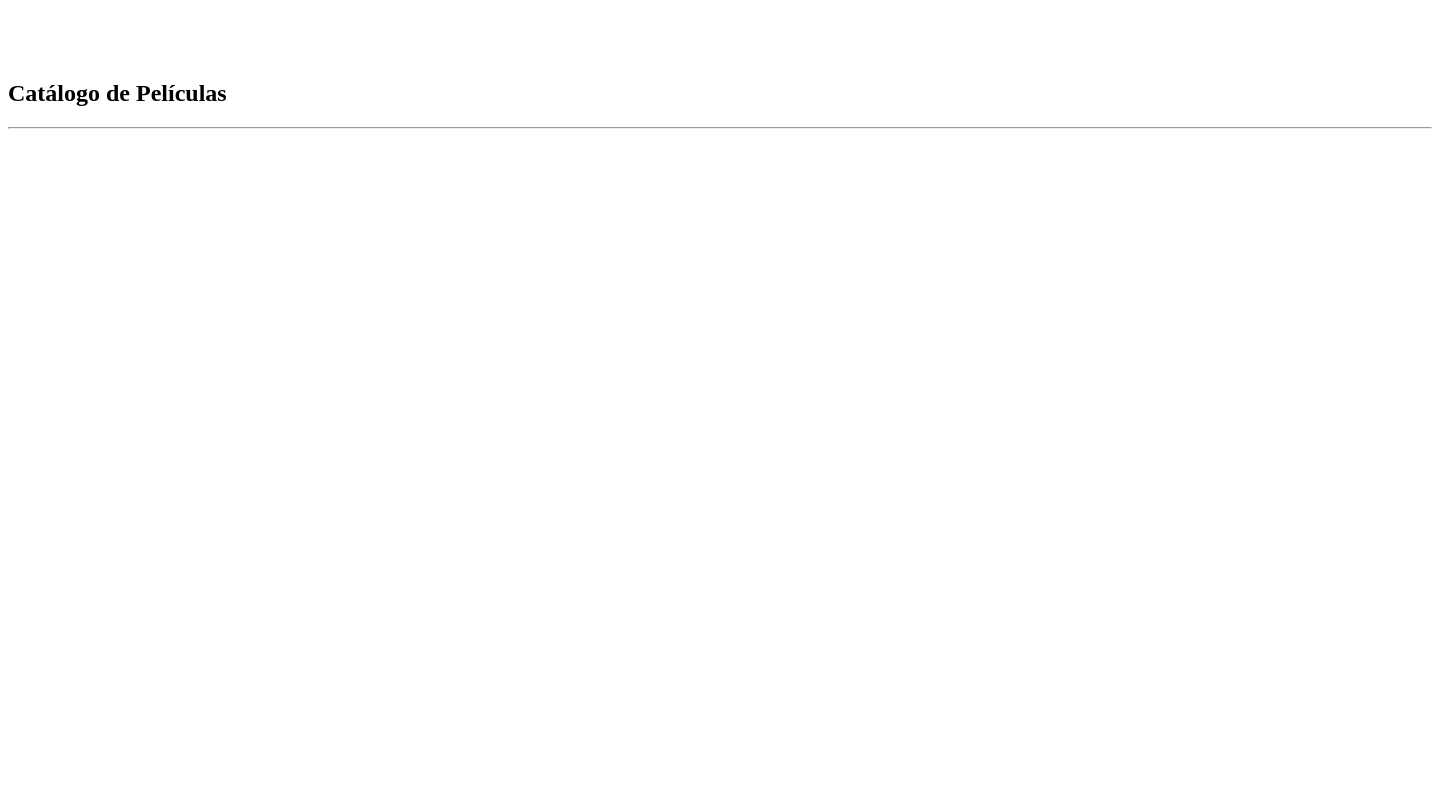
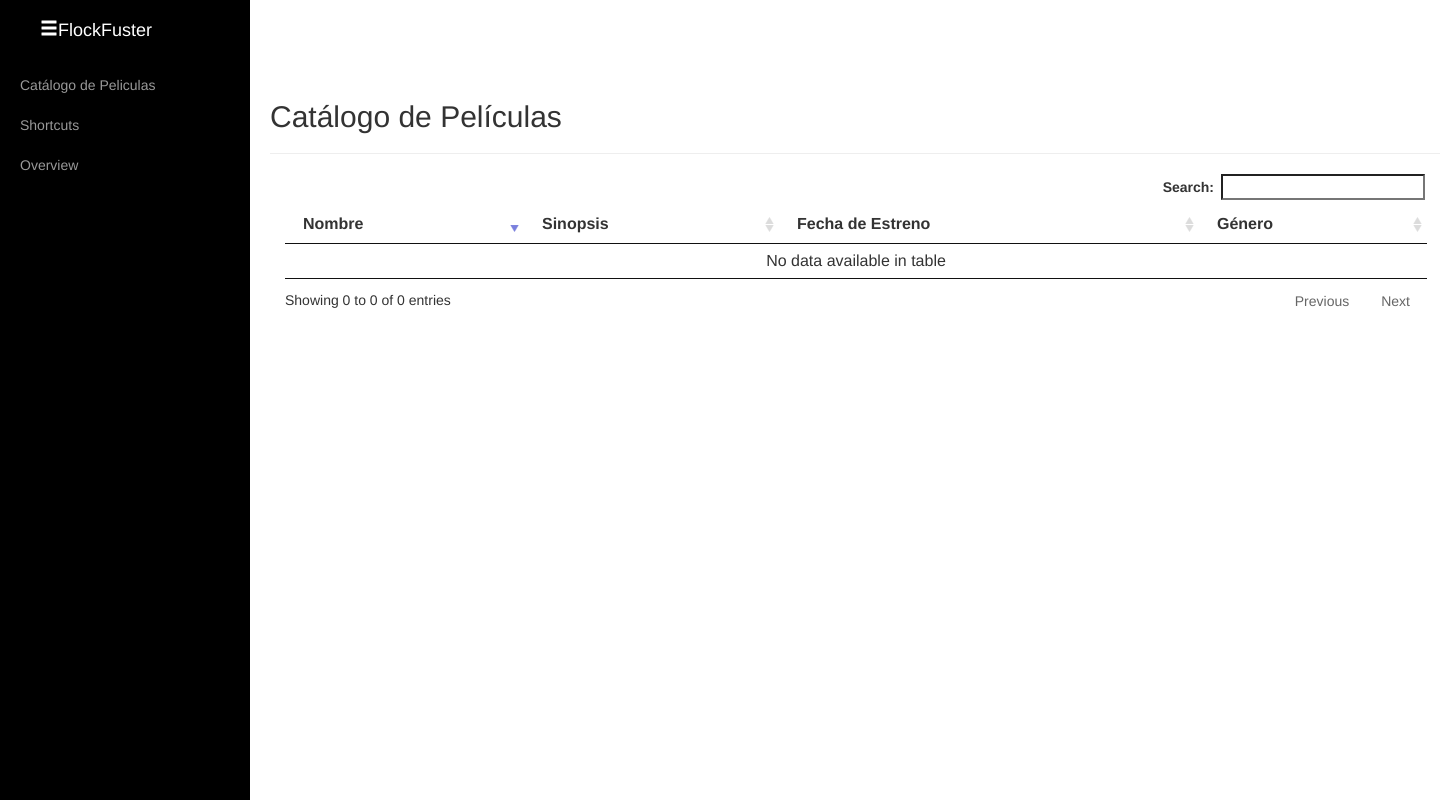
Before and after one commit to DwebDAgullo/Exp4, a CodeIgniter app: page /Exp4/index.php/catalogo in a window 1440 px wide. Run offline with CodeIgniter, Linux system fonts and the light colour scheme; data that the repository does not hold is empty; some libraries are stand-ins or nearby versions.

Commit message:
habemus 4

```diff
--- a/application/config/autoload.php
+++ b/application/config/autoload.php
@@ -58,7 +58,7 @@ $autoload['packages'] = array();
 |
 |	$autoload['libraries'] = array('user_agent' => 'ua');
 */
-$autoload['libraries'] = array();
+$autoload['libraries'] = array('database');
 
 /*
 | -------------------------------------------------------------------
--- a/application/controllers/Peliculas.php
+++ b/application/controllers/Peliculas.php
@@ -5,13 +5,14 @@ class Peliculas extends CI_Controller {
 
 	public function __construct() {
 		parent::__construct();
-		$this->load->model('Pelicula');
+		$this->load->model('Pelicula_Model');
 	}
 
 	public function json() {
     	$this->output
       		->set_content_type('application/json')
-      		->set_output(json_encode(array('data' => ($this->Pelicula->get_peliculas() != false > 0 ? $this->Pelicula->get_peliculas()->result() : ''))));
+      		->set_output(json_encode(array('data' => ($this->Pelicula_Model->get_peliculas()
+      		 != false > 0 ? $this->Pelicula_Model->get_peliculas()->result() : ''))));
 	}
 
 	public function index() {
--- a/application/models/Pelicula.php
+++ b/application/models/Pelicula_Model.php
@@ -1,7 +1,7 @@
 <?php
 defined('BASEPATH') OR exit('No direct script access allowed');
 
- class Pelicula extends CI_Model {
+ class Pelicula_Model extends CI_Model {
 
     function __construct()
     {
--- a/application/views/catalogo_peliculas.php
+++ b/application/views/catalogo_peliculas.php
@@ -1,19 +1,71 @@
 
 <?php
 defined('BASEPATH') OR exit('No direct script access allowed');
-?>    <section id="contact">
+?>
+<!-- Bootstrap Core CSS -->
+    <link href="<?php echo base_url("bower_components/bootstrap/dist/css/bootstrap.min.css"); ?>" rel="stylesheet">
+    <link href="<?php echo base_url("bower_components/bootstrap/dist/css/bootstrap-theme.min.css"); ?>" rel="stylesheet">
+
+    <!-- Custom Fonts -->
+    <link href="<?php echo base_url("bower_components/font-awesome/css/font-awesome.min.css"); ?>" rel="stylesheet" type="text/css">
+    <link href='https://fonts.googleapis.com/css?family=Open+Sans:300italic,400italic,600italic,700italic,800italic,400,300,600,700,800' rel='stylesheet' type='text/css'>
+    <link href='https://fonts.googleapis.com/css?family=Merriweather:400,300,300italic,400italic,700,700italic,900,900italic' rel='stylesheet' type='text/css'>
+
+    <!-- Plugin CSS -->
+    <link href="<?php echo base_url("bower_components/magnific-popup/dist/magnific-popup.css"); ?>" rel="stylesheet">
+    <link href="<?php echo base_url("bower_components/datatables.net-dt/css/jquery.dataTables.min.css"); ?>" rel="stylesheet">
+    <link href="<?php echo base_url("bower_components/datatables.net-buttons-dt/css/buttons.dataTables.min.css"); ?>" rel="stylesheet">
+    <link href="<?php echo base_url("bower_components/animate.css/animate.min.css"); ?>" rel="stylesheet">
+
+    <!-- Theme CSS -->
+    <!-- link href="css/creative.min.css" rel="stylesheet" -->
+<link href="css/style.css" rel="stylesheet">
+
+<!-- Custom CSS -->
+    <link href="<?php echo base_url("assets/css/simple-sidebar.css"); ?>" rel="stylesheet">
+
+
+<body>
+
+    <div id="wrapper">
+
+        <!-- Sidebar -->
+        <div id="sidebar-wrapper">
+            <ul class="sidebar-nav">
+                <li class="sidebar-brand">
+                <a href="#menu-toggle"><span class="glyphicon glyphicon-menu-hamburger">   </span>FlockFuster</a>
+                </li>
+                <li>
+                    <a href="#" onclick="location.href='<?php echo base_url("index.php/catalogo");?>'">Catálogo de Peliculas</a>
+                </li>
+                <li>
+                    <a href="#">Shortcuts</a>
+                </li>
+                <li>
+                    <a href="#">Overview</a>
+                </li>
+            </ul>
+        </div>
+        <!-- /#sidebar-wrapper -->
+
+    <div id="page-content-wrapper">
+    <section id="contact">
         <div class="container">
             <div class="row">
               <h2 style="margin-top: 80px;">Catálogo de Películas</h2>
               <hr class="primary">
             </div>
             <div class="row">
-              <div class="col-md-12">
+              <div class="col-md-12 col-sm-12 col-xs-12">
                 <table id="peliculas"></table>
               </div>
             </div>
         </div>
-</section>
+    </section>
+    </div>
+    <!-- /#page-content-wrapper -->
+    </div>
+
 <!-- jQuery -->
     <script src="<?php echo base_url("assets/js/jquery.js"); ?>"></script>
 
@@ -31,3 +83,11 @@ defined('BASEPATH') OR exit('No direct script access allowed');
     <script src="<?php echo base_url("bower_components/noty/js/noty/themes/default.js"); ?>"></script>
 
  <script src="<?php echo base_url("assets/js/codes.js"); ?>"></script>
+ <script>
+    $("#menu-toggle").click(function(e) {
+        e.preventDefault();
+        $("#wrapper").toggleClass("toggled");
+    });
+
+    </script>
+    </body>
--- a/application/views/welcome_message.php
+++ b/application/views/welcome_message.php
@@ -37,7 +37,7 @@ defined('BASEPATH') OR exit('No direct script access allowed');
             <ul class="sidebar-nav">
                 <li class="sidebar-brand">
                     <a href="#">
-                        Start Bootstrap
+                    <a href="#menu-toggle"><span class="glyphicon glyphicon-menu-hamburger">   </span>FlockFuster</a>
                     </a>
                 </li>
                 <li>
--- a/assets/js/codes.js
+++ b/assets/js/codes.js
@@ -1,14 +1,24 @@
+/*
+* @Author: Miguel González Aravena
+* @Email: miguel.gonzalez.93@gmail.com
+* @Github: https://github.com/MiguelGonzalezAravena
+* @Date: 2016-12-05 01:27:53
+* @Last Modified by: Miguel GonzÃ¡lez Aravena
+* @Last Modified time: 2016-12-06 01:39:41
+*/
 $(document).ready(function() {
   var tabla = $('#peliculas').DataTable({
     ajax: 'Peliculas/json',
     responsive: true,
     dom: 'Bfrtip',
+    buttons: [],
     columns: [
       {data: 'nombre', title: 'Nombre'},
-      {data: 'sinopsis', title: 'Sinópsis'},
+      {data: 'sinopsis', title: 'Sinopsis'},
       {data: 'estreno', title: 'Fecha de Estreno'},
-      {data: 'genero', title: 'Género'},
-    ]
+      {data: 'genero', title: 'Género'}
+    ],
+
+    order: [[0, 'desc']]
   });
-
 });
```
